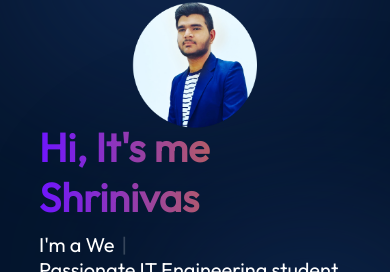
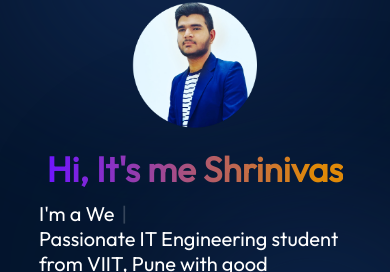
Before and after one commit to shrinivask007/Portfolio, a React app: page / in a window 390 px wide. Shown: the part 101-373 px from the top of the page. Built offline with nearby package versions, Linux system fonts and the light colour scheme; the HTML template or start-up script is replaced by a standard one.

Commit message:
ver -1.0.0

```diff
--- a/src/components/Hero/Hero.module.css
+++ b/src/components/Hero/Hero.module.css
@@ -124,7 +124,8 @@
 
 @media screen and (max-width: 830px) {
   .title {
-    font-size: 40px;
+    margin-top: 25px;
+    font-size: 35px;
     align-items: center;
   }
   .description {
```
